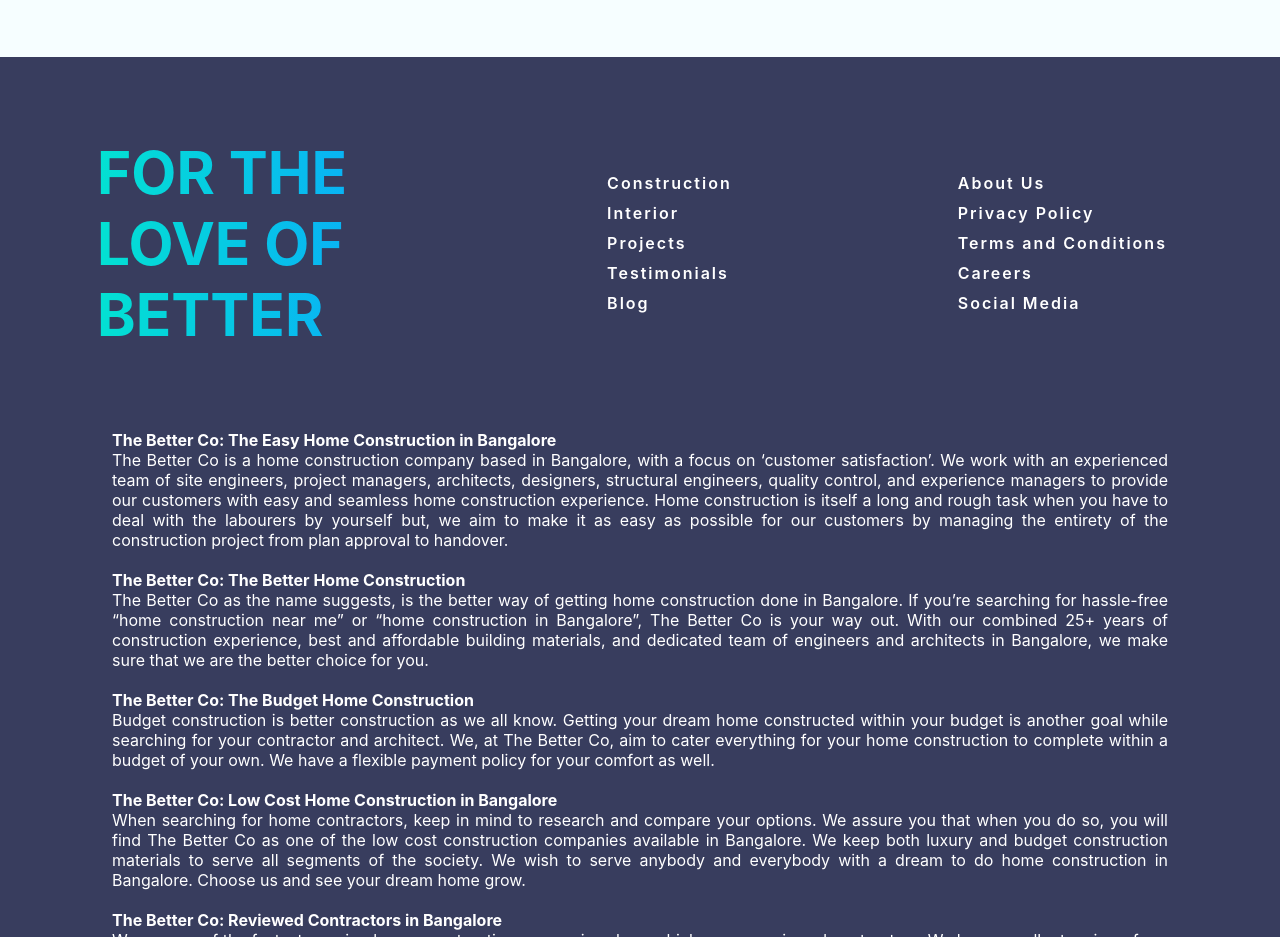
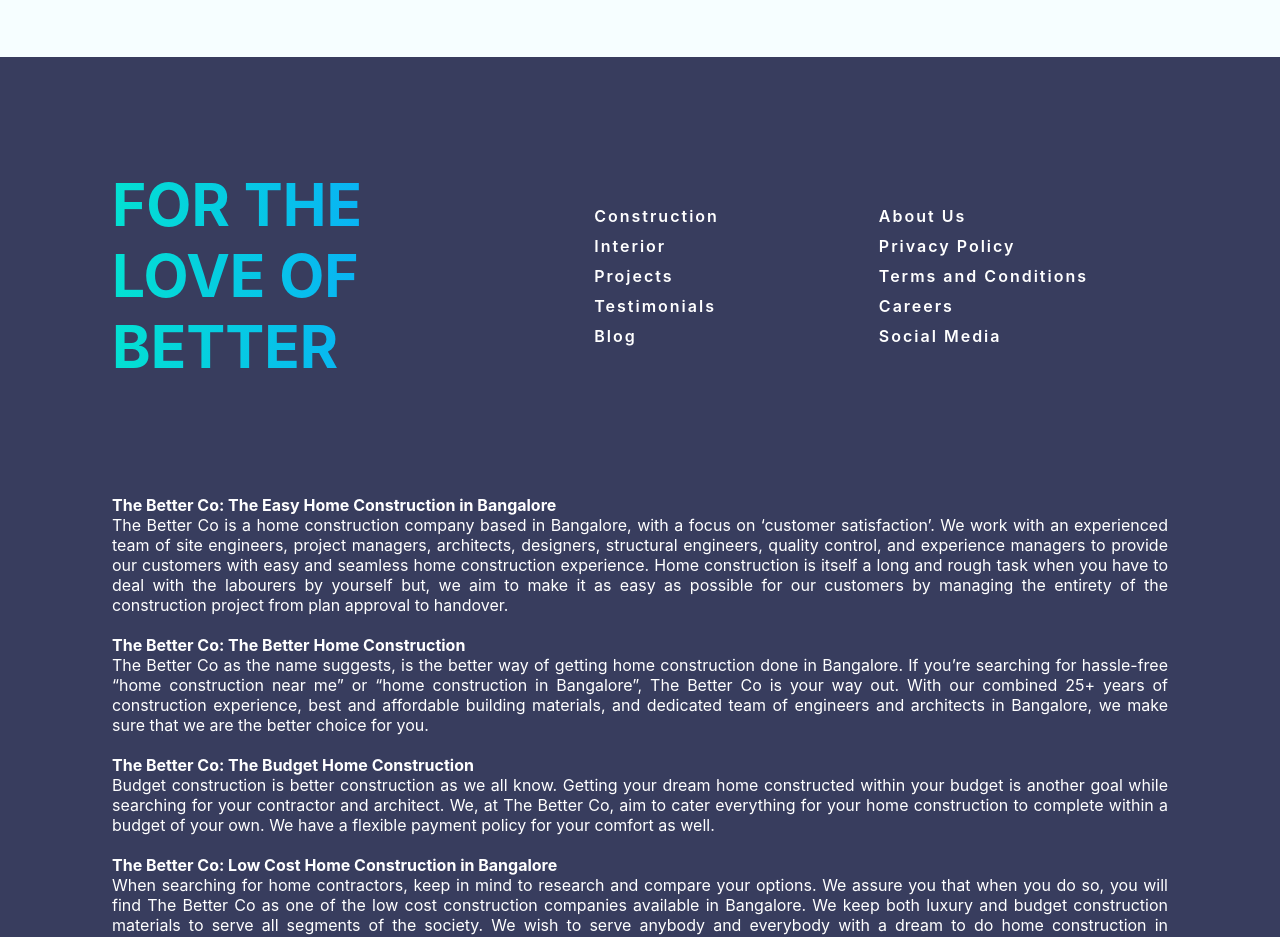
Before and after one commit to afeermohd/better-landing, a React (Create React App) app: page / in a window 1280 px wide. Shown: the part 3120-4057 px from the top of the page. Built offline with nearby package versions, Linux system fonts and the light colour scheme; the HTML template or start-up script is replaced by a standard one.

Commit message:
fixed alignment

```diff
--- a/src/components/FooterNav/index.js
+++ b/src/components/FooterNav/index.js
@@ -9,7 +9,7 @@
         <div className="footer-headline">
           <h3>FOR THE LOVE OF BETTER</h3>
         </div>
-        <div>
+        <div className="footer-list-container">
           <ul className="footer-list">
             <li to="construction">Construction</li>
             <li>Interior</li>
@@ -17,8 +17,6 @@
             <li>Testimonials</li>
             <li>Blog</li>
           </ul>
-        </div>
-        <div>
           <ul className="footer-list">
             <li>About Us</li>
             <li>Privacy Policy</li>
--- a/src/components/FooterNav/style.css
+++ b/src/components/FooterNav/style.css
@@ -1,14 +1,14 @@
 .footer-container {
   background-color: #383d5e;
-  /* margin: 10rem 0 0 0 0; */
+  /* margin: rem 0 0 0 0; */
 }
 
 .footer-nav {
   display: flex;
   background: #383d5e;
-  width: 100%;
-  margin: 5rem 0rem 4rem 0rem;
-  justify-content: space-around;
+  /* width: 100%; */
+  margin: 5rem 7rem 4rem 7rem;
+  justify-content: space-between;
   align-items: center;
   color: white;
 }
@@ -24,7 +24,13 @@
   -webkit-text-fill-color: transparent;
 }
 
+.footer-list-container {
+  display: flex;
+  /* flex-direction: row; */
+}
+
 .footer-list {
+  margin: 4rem;
   font-weight: 600;
   line-height: 30px;
   list-style: none;
```
